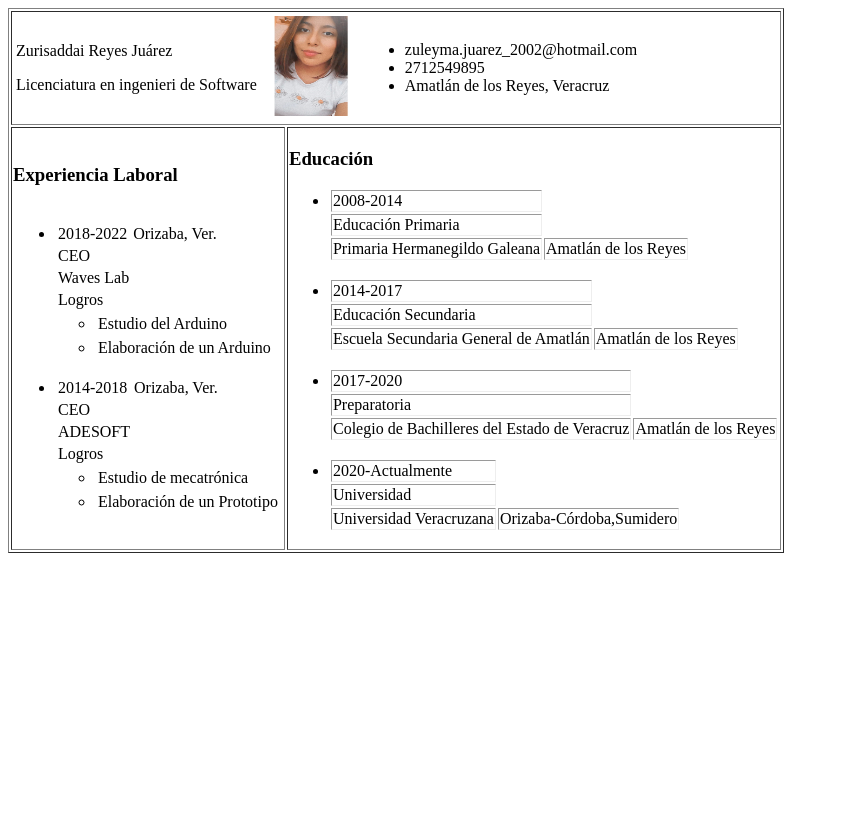
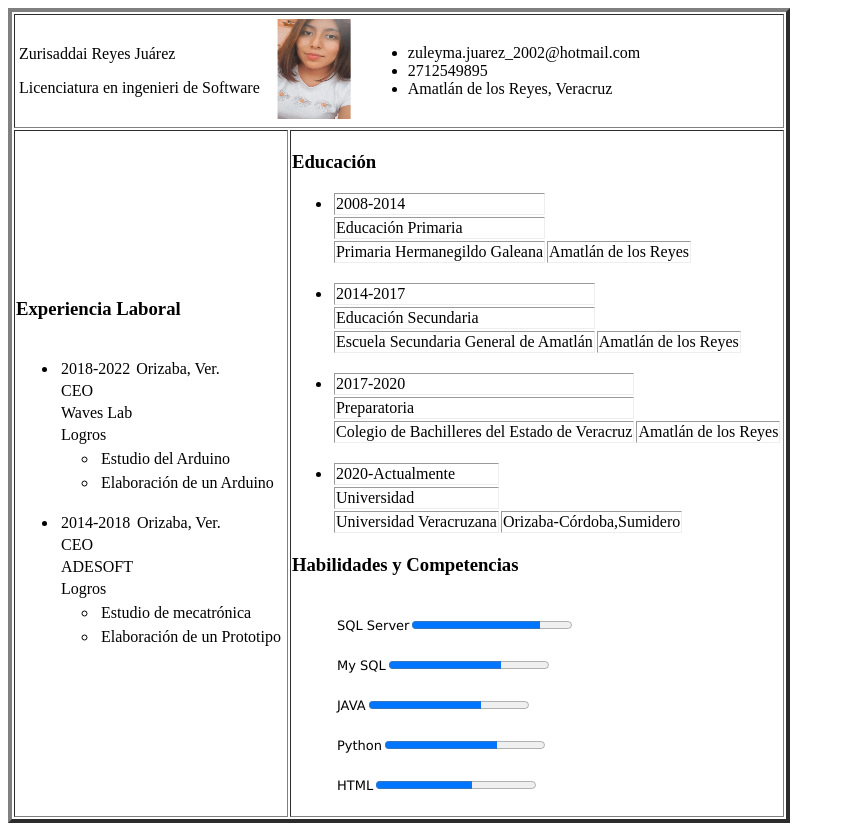
Before and after one commit to ZurisaddaiRJ/ZurisaddaiR.github.io, an Angular app: page / in a window 1280 px wide. Shown: the whole page, without its empty margins (0-845 px from the left). Before the commit the page ends 800 px from the top, so only its background shows below. Built offline with nearby package versions, Linux system fonts and the light colour scheme.

Commit message:
create branch skills #5

```diff
--- a/src/app/app.component.html
+++ b/src/app/app.component.html
@@ -1,4 +1,4 @@
-<table border="1">
+<table border="4">
   <tr>
     <td colspan="2">
       <app-header></app-header>
@@ -10,8 +10,8 @@
     </td>
     <td>
       <app-education></app-education>
+      <app-skills></app-skills>
     </td>
   </tr>
 
-
 </table>
--- a/src/app/app.module.ts
+++ b/src/app/app.module.ts
@@ -6,13 +6,15 @@ import { AppComponent } from './app.component';
 import { HeaderComponent } from './header/header.component';
 import { WorkExperienceComponent } from './work-experience/work-experience.component';
 import { EducationComponent } from './education/education.component';
+import { SkillsComponent } from './skills/skills.component';
 
 @NgModule({
   declarations: [
     AppComponent,
     HeaderComponent,
     WorkExperienceComponent,
-    EducationComponent
+    EducationComponent,
+    SkillsComponent
   ],
   imports: [
     BrowserModule,
--- /dev/null
+++ b/src/app/skills/skills.component.html
@@ -0,0 +1,35 @@
+<h3 FACE ="verdana">Habilidades y Competencias</h3>
+<table border="0">
+    <blockquote>
+        <tr>
+            <td>
+                <FONT FACE="verdana" SIZE=2.5>SQL Server</FONT>
+            </td> <label for="file"></label> <progress id="file" max="100" value="80">80%</progress>
+        </tr>
+        <p>
+        </p>
+        <tr>
+            <td>
+                <FONT FACE="verdana" SIZE=2.5>My SQL</FONT>
+            </td><label for="file"></label> <progress id="file" max="100" value="70">70%</progress>
+        </tr>
+        <p></p>
+        <tr>
+            <td>
+                <FONT FACE="verdana" SIZE=2.5>JAVA</FONT>
+            </td><label for="file"></label> <progress id="file" max="100" value="70">70%</progress>
+        </tr>
+        <p></p>
+        <tr>
+            <td>
+                <FONT FACE="verdana" SIZE=2.5>Python</FONT>
+            </td> <label for="file"></label> <progress id="file" max="100" value="70">70%</progress>
+        </tr>
+        <p></p>
+        <tr>
+            <td>
+                <FONT FACE="verdana" SIZE=2.5>HTML</FONT>
+            </td> <label for="file"></label> <progress id="file" max="100" value="60">60%</progress>
+        </tr>
+    </blockquote>
+</table>
--- /dev/null
+++ b/src/app/skills/skills.component.ts
@@ -0,0 +1,19 @@
+import { Component, OnInit } from '@angular/core';
+
+@Component({
+  selector: 'app-skills',
+  templateUrl: './skills.component.html',
+  styleUrls: ['./skills.component.css']
+})
+export class SkillsComponent implements OnInit {
+
+
+  constructor() { }
+
+  ngOnInit(): void {
+
+
+
+  }
+
+}
```
Also changed, not shown: src/app/skills/skills.component.css (added), 1 other file (tests, documents, lock files or other folders).
